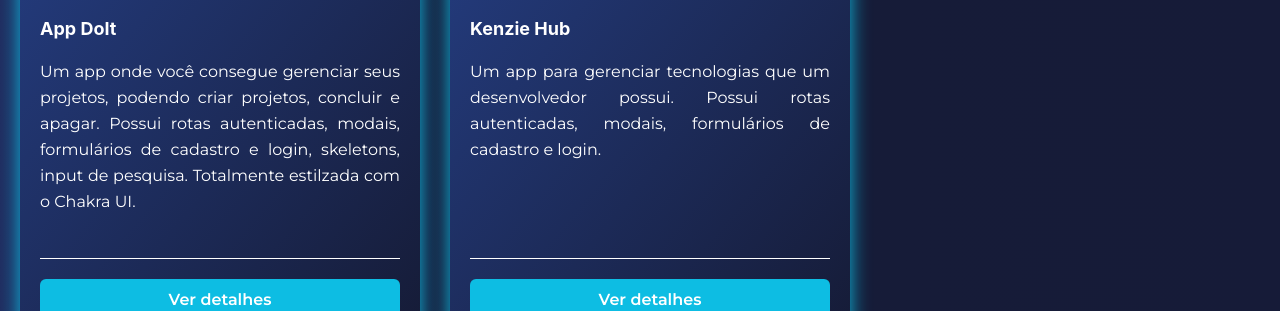
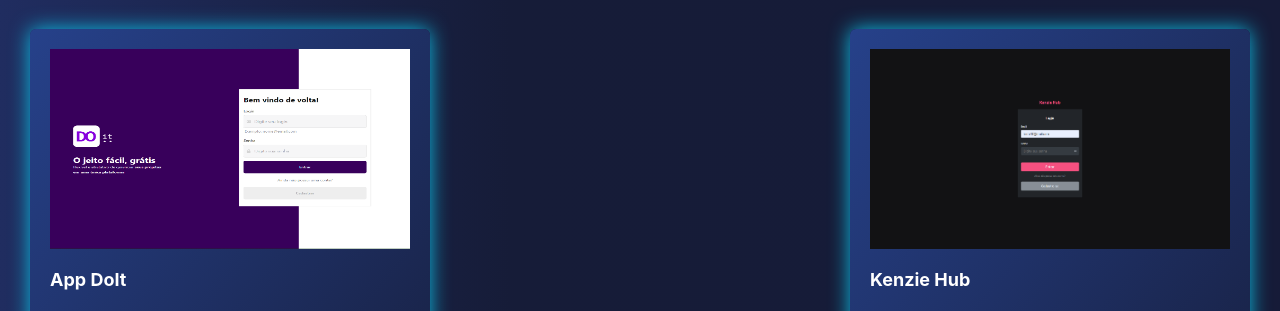
Before and after one commit to KelvinSilva10/portfolio-Kelvin, a React (Create React App) app: page / in a window 1280 px wide. Before the commit this address led to /#home. Shown: the part 2481-2792 px from the top of the page. Built offline with nearby package versions, Linux system fonts and the light colour scheme.

Commit message:
update resposivity

```diff
--- a/src/components/AboutMe/index.tsx
+++ b/src/components/AboutMe/index.tsx
@@ -24,7 +24,6 @@
         fontSize='lg'
         maxW='500px'
         margin='0 auto'
-        text-align='justify'
       >
         <Image
           animation={animation}
@@ -43,9 +42,6 @@
           zIndex='50'
           padding={['30px', '30px', '0']}
           mt={['10px', '10px', '0', '0']}
-          // border='1px solid'
-          // padding='50px'
-          // boxShadow='-15px -11px 105px 57px rgba(0,218,222,0.4)'
         >
           <Slide left>
             <Heading>Sobre mim</Heading>
--- a/src/components/DivImgs/index.tsx
+++ b/src/components/DivImgs/index.tsx
@@ -1,7 +1,5 @@
 import { Flex, Image, keyframes } from '@chakra-ui/react';
 import BolaAzul from '../../assets/bola-azul.svg';
-// import Engrenagem from '../../assets/engrenagens.svg';
-import Retangulo from '../../assets/retangulos.svg';
 import Retangulo2 from '../../assets/retangulosd.svg';
 import Engrenagem from '../../assets/engrenagem.svg';
 
@@ -21,7 +19,6 @@
   100% { transform: rotate(360deg) ;  }
 `;
 
-const animation = `${animationRetangules} 20s linear infinite`;
 const animation2 = `${animationRetangules} 30s linear infinite`;
 const animation3 = `${animationEngrenagem} 5s linear infinite`;
 
@@ -32,9 +29,9 @@
       justify='center'
       align='center'
       opacity={['0.5', '0.5', '1', '1']}
-      w={['100%', '100%', '50%', '50%']}
+      w={['100%', '100%', '100%', '50%']}
       h='100vh'
-      position={['absolute', 'absolute', 'relative']}
+      position={['absolute', 'absolute', 'absolute', 'relative']}
       zIndex='11'
       overflowY='hidden'
     >
--- a/src/components/DivInfo/index.tsx
+++ b/src/components/DivInfo/index.tsx
@@ -62,7 +62,7 @@
     <Flex
       paddingY={['110px', '110px', '110px', '110px']}
       paddingX={['15px', '15px', '50px', '50px']}
-      w={['100%', '100%', '50%', '50%']}
+      w={['100%', '100%', '100%', '50%']}
       h='100%'
       display='flex'
       flexDirection='column'
@@ -74,7 +74,7 @@
       <Box>
         <Heading
           display='inline-block'
-          fontSize={['lg', 'lg', '2xl', '4xl']}
+          fontSize={['lg', 'lg', '3xl', '4xl']}
           fontWeight='normal'
           borderRight='2px solid white'
           animation={animation}
@@ -85,7 +85,7 @@
         </Heading>
         <Heading
           display='block'
-          fontSize={['3xl', '4xl', '4xl', '6xl']}
+          fontSize={['3xl', '4xl', '5xl', '6xl']}
           fontWeight='bold'
           color='#0DBDE3'
           animation={animation2}
@@ -115,10 +115,11 @@
         href='https://github.com/KelvinSilva10'
         isExternal
         _hover={{ bg: '#098ba8' }}
+        mt={['15px']}
       >
         Acessar Github
       </Link>
-      <LinkBox display='flex' gap='50px'>
+      <LinkBox display='flex' gap='30px' mt={['15px']}>
         <Link
           href='https://twitter.com/KelvinS61040484'
           _hover={{ color: '#098ba8', transform: ' scale(1.4)' }}
--- a/src/components/Header/index.tsx
+++ b/src/components/Header/index.tsx
@@ -1,6 +1,6 @@
-import { Box, Flex, ListItem, Text, UnorderedList } from '@chakra-ui/react';
+import { Box, Flex, ListItem, UnorderedList } from '@chakra-ui/react';
 import { Link as LinkScroller } from 'react-scroll';
-import React, { useState } from 'react';
+import { useState } from 'react';
 import './nav.css';
 import { FaBars, FaTimes } from 'react-icons/fa';
 
@@ -26,7 +26,6 @@
       <Box as='nav' display='flex'>
         <Box
           position='relative'
-          // alignSelf={['flex-start', 'flex-start', 'center', 'center']}
           zIndex='100'
           transition='5s ease-in'
           display={['contents', 'contents', 'none', 'none']}
--- a/src/components/Projects/CardProject/CardProject.tsx
+++ b/src/components/Projects/CardProject/CardProject.tsx
@@ -2,15 +2,14 @@
 /* eslint-disable import/no-dynamic-require */
 /* eslint-disable arrow-body-style */
 import {
+  Box,
   Button,
   Card,
   Heading,
   Image,
-  Link,
   Text,
   useDisclosure,
 } from '@chakra-ui/react';
-import React from 'react';
 import { ModalProject } from '../ModalProject';
 
 interface ICardProps {
@@ -36,12 +35,11 @@
     <Card
       bg='linear-gradient(129.72deg, #26418A 0%, #161C38 98.26%)'
       w={['100%', '100%']}
-      minW='300px'
+      minW={['300px', '400px']}
       maxW='400px'
       boxShadow='0px 0px 20px #0DBDE3'
-      p='20px 20px'
+      p='20px 20px 70px 20px'
       display='flex'
-      gap='20px'
       _hover={{ transform: ' scale(1.05)', transition: 'ease 0.5s' }}
     >
       <Image
@@ -49,19 +47,41 @@
         alt={name}
         h={['150px', '150px', '200px', '200px']}
       />
-      <Heading as='h3' color='white' fontSize='18px'>
+      <Heading as='h3' color='white' fontSize='18px' mt='20px'>
         {name}
       </Heading>
+      <Box
+        display='flex'
+        flexDirection='column'
+        h='auto'
+        justifyContent='space-between'
+      >
         <Text
           color='white'
           fontSize={['smaller', 'sm', 'md', 'md']}
-        borderBottom='1px solid'
           paddingBottom='20px'
           textAlign='justify'
           minH={['180px', '180px', '200px']}
+          mt='20px'
         >
           {description}
         </Text>
+        <Button
+          bgColor='#0DBDE3'
+          color='white'
+          _hover={{ bg: '#098ba8' }}
+          padding={['10px 30px', '20px 40px', '20px 40px', '20px 40px']}
+          onClick={onOpen}
+          position='absolute'
+          bottom={['20px']}
+          left={['50%']}
+          transform={['translateX(-50%)']}
+          margin='0 auto'
+        >
+          Ver detalhes
+        </Button>
+      </Box>
+
       <ModalProject
         isOpen={isOpen}
         onClose={onClose}
@@ -72,15 +92,6 @@
         techs={techs}
         gitHub={gitHub}
       />
-      <Button
-        bgColor='#0DBDE3'
-        color='white'
-        _hover={{ bg: '#098ba8' }}
-        padding={['10px 30px', '20px 40px', '20px 40px', '20px 40px']}
-        onClick={onOpen}
-      >
-        Ver detalhes
-      </Button>
     </Card>
   );
 };
--- a/src/components/Projects/index.tsx
+++ b/src/components/Projects/index.tsx
@@ -1,25 +1,16 @@
-/* eslint-disable global-require */
-import {
-  Card,
-  Flex,
-  Heading,
-  Link,
-  Text,
-  UnorderedList,
-} from '@chakra-ui/react';
-import React from 'react';
+import { Flex, Heading, UnorderedList } from '@chakra-ui/react';
 import { projects } from '../../databases/projects';
 import { CardProject } from './CardProject/CardProject';
 
 export const Projects = () => {
+  // eslint-disable-next-line global-require
   const Slide = require('react-reveal/Slide');
-
   return (
     <Flex
       flexDirection='column'
-      h='100vh'
       w='100%'
       justifyContent='center'
+      mt={['80px']}
       align='center'
       gap='30px'
       id='projects'
@@ -27,26 +18,22 @@
       <Heading>Projetos</Heading>
       <Slide left>
         <UnorderedList
-          margin='0'
-          padding='20px'
-          w={['100vw', '100vw', '100%', '100%']}
+          margin={0}
+          padding={['30px']}
+          w={['100vw', '100vw', '100vw', '100%']}
           display='flex'
-          justifyContent='flex-start'
-          alignItems='center'
-          gap='30px'
-          flexWrap={['nowrap', 'nowrap', 'wrap']}
-          overflowY={['scroll', 'scroll', 'hidden']}
+          justifyContent={[
+            'flex-start',
+            'flex-start',
+            'flex-start',
+            'space-between',
+          ]}
+          gap={30}
+          flexWrap={['nowrap', 'nowrap', 'nowrap', 'wrap']}
+          overflowY={['scroll', 'scroll', 'scroll', 'hidden']}
         >
           {projects.map((project) => (
-            <CardProject
-              key={project.name}
-              name={project.name}
-              description={project.description}
-              url={project.url}
-              image={project.image}
-              techs={project.techs}
-              gitHub={project.gitHub}
-            />
+            <CardProject key={project.name} {...project} />
           ))}
         </UnorderedList>
       </Slide>
--- a/src/components/Skills/index.tsx
+++ b/src/components/Skills/index.tsx
@@ -26,14 +26,15 @@
   const Slide = require('react-reveal/Slide');
 
   return (
-    <Flex h='100vh' position='relative' overflow='hidden'>
+    <Flex h={['100%']} position='relative' overflow='hidden'>
       <Flex
         flexDirection='column'
-        justifyContent='center'
+        // justifyContent='center'
         alignItems='center'
         fontSize='lg'
         margin='0 auto'
         w='100%'
+        h={['100%']}
         id='skills'
       >
         <Image
--- a/src/pages/LandingPage/index.tsx
+++ b/src/pages/LandingPage/index.tsx
@@ -33,12 +33,12 @@
       <Header />
       <Flex
         w='100%'
-        h='100vh'
+        h={['100vh']}
         display='flex'
         flexDirection={['column', 'column', 'row', 'row']}
         position='relative'
         overflow='hidden'
-        // padding={['15px']}
+        padding={['15px']}
       >
         <Image
           animation={animation}
```
Lines whose indentation alone changed are shown as unchanged.
